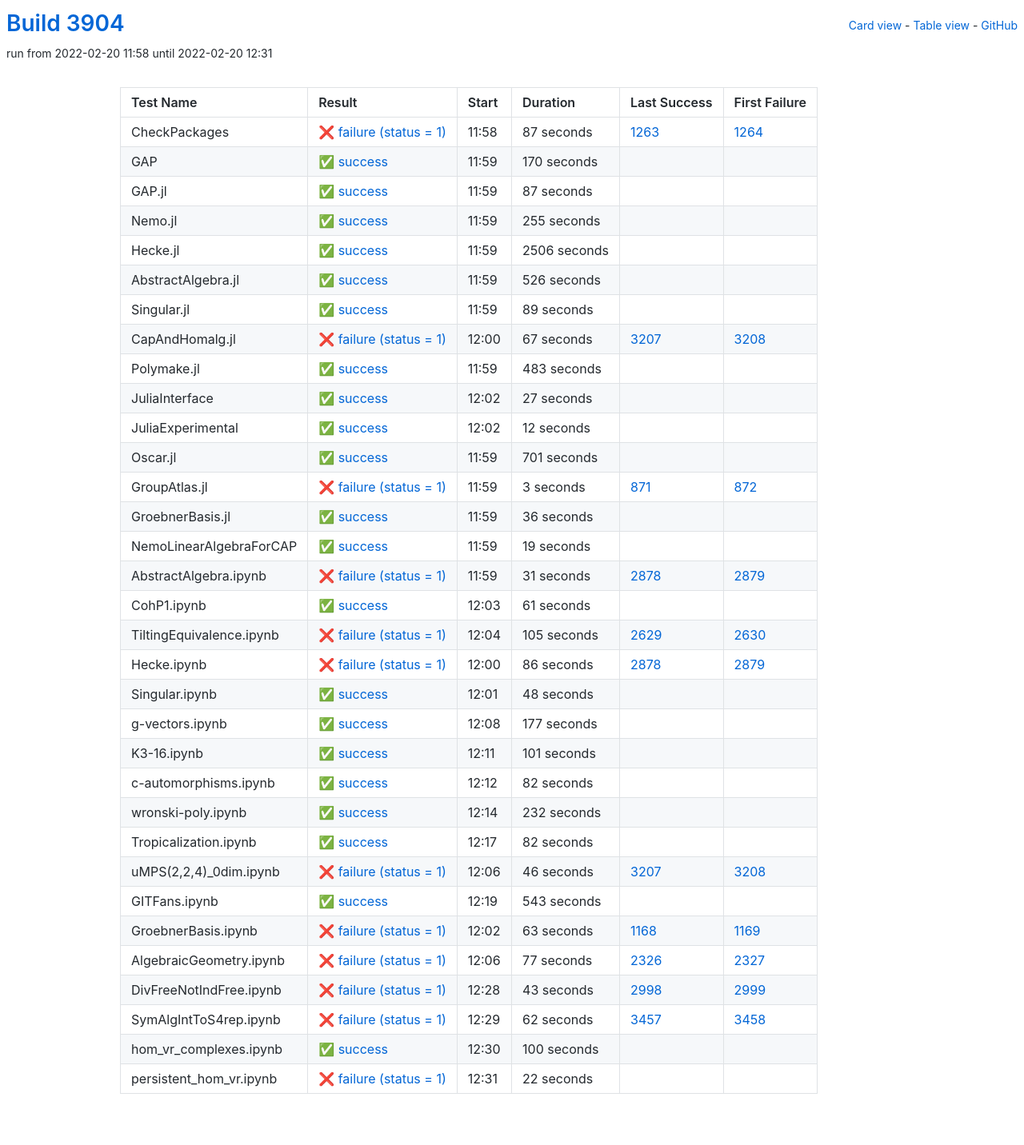
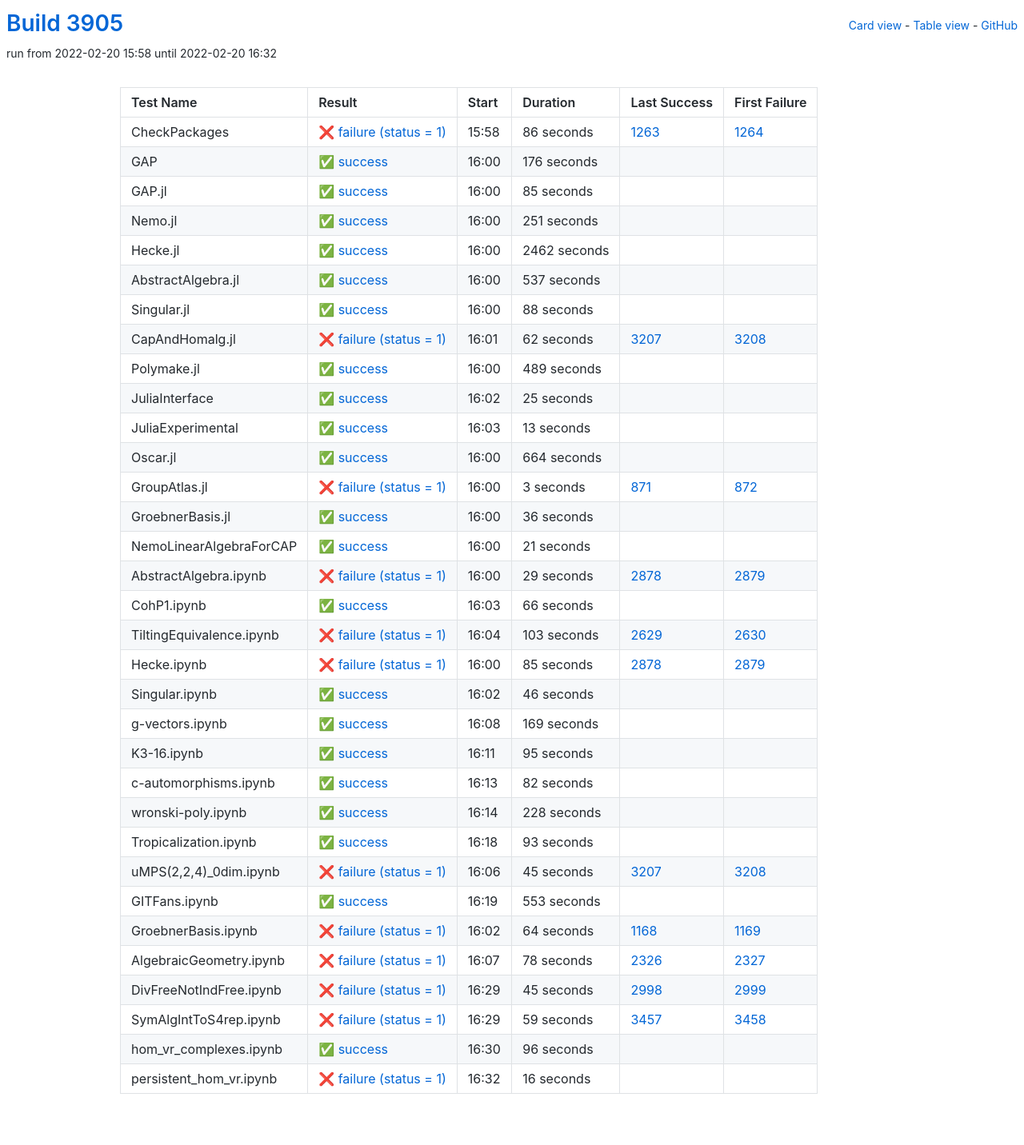
Before and after one commit to oscar-system/oscar-ci-status-stable, a Jekyll site: the page built from table.html, in a window 1280 px wide. Shown: the whole page at 80% size. Built offline with Jekyll 4.4.1, drawn with Linux system fonts in a browser that asks for light colours.

Commit message:
Build #3905

```diff
--- a/_data/ci.yml
+++ b/_data/ci.yml
@@ -1,6 +1,6 @@
 ---
-build: 3904
-build_url: https://oscarci.mathematik.uni-kl.de/job/oscar-stable/3904/
+build: 3905
+build_url: https://oscarci.mathematik.uni-kl.de/job/oscar-stable/3905/
 job: oscar-stable
 organization: oscar-system
 repo: oscar-ci-status-stable
@@ -8,152 +8,152 @@ repourl: https://github.com/oscar-system/oscar-ci-status-stable
 tests:
 - name: CheckPackages
   id: checkpackages
-  log: https://oscarci.mathematik.uni-kl.de/job/oscar-stable/3904/artifact/logs/build-3904/CheckPackages.log
-  start: 2022-02-20 11:58
+  log: https://oscarci.mathematik.uni-kl.de/job/oscar-stable/3905/artifact/logs/build-3905/CheckPackages.log
+  start: 2022-02-20 15:58
   success: false
   exitcode: 1
   status: failure
-  duration: 87
+  duration: 86
   last_success: 1263
   last_success_url: https://oscarci.mathematik.uni-kl.de/job/oscar-stable/1263/
   first_failure: 1264
   first_failure_url: https://oscarci.mathematik.uni-kl.de/job/oscar-stable/1264/
 - name: GAP
   id: gap
-  log: https://oscarci.mathematik.uni-kl.de/job/oscar-stable/3904/artifact/logs/build-3904/GAP.log
-  start: 2022-02-20 11:59
+  log: https://oscarci.mathematik.uni-kl.de/job/oscar-stable/3905/artifact/logs/build-3905/GAP.log
+  start: 2022-02-20 16:00
   success: true
   exitcode: 0
   status: success
-  duration: 170
+  duration: 176
   last_success: false
   last_success_url:
   first_failure: false
   first_failure_url:
 - name: GAP.jl
   id: gap-jl
-  log: https://oscarci.mathematik.uni-kl.de/job/oscar-stable/3904/artifact/logs/build-3904/GAP.jl.log
-  start: 2022-02-20 11:59
+  log: https://oscarci.mathematik.uni-kl.de/job/oscar-stable/3905/artifact/logs/build-3905/GAP.jl.log
+  start: 2022-02-20 16:00
   success: true
   exitcode: 0
   status: success
-  duration: 87
+  duration: 85
   last_success: false
   last_success_url:
   first_failure: false
   first_failure_url:
 - name: Nemo.jl
   id: nemo-jl
-  log: https://oscarci.mathematik.uni-kl.de/job/oscar-stable/3904/artifact/logs/build-3904/Nemo.jl.log
-  start: 2022-02-20 11:59
+  log: https://oscarci.mathematik.uni-kl.de/job/oscar-stable/3905/artifact/logs/build-3905/Nemo.jl.log
+  start: 2022-02-20 16:00
   success: true
   exitcode: 0
   status: success
-  duration: 255
+  duration: 251
   last_success: false
   last_success_url:
   first_failure: false
   first_failure_url:
 - name: Hecke.jl
   id: hecke-jl
-  log: https://oscarci.mathematik.uni-kl.de/job/oscar-stable/3904/artifact/logs/build-3904/Hecke.jl.log
-  start: 2022-02-20 11:59
+  log: https://oscarci.mathematik.uni-kl.de/job/oscar-stable/3905/artifact/logs/build-3905/Hecke.jl.log
+  start: 2022-02-20 16:00
   success: true
   exitcode: 0
   status: success
-  duration: 2506
+  duration: 2462
   last_success: false
   last_success_url:
   first_failure: false
   first_failure_url:
 - name: AbstractAlgebra.jl
   id: abstractalgebra-jl
-  log: https://oscarci.mathematik.uni-kl.de/job/oscar-stable/3904/artifact/logs/build-3904/AbstractAlgebra.jl.log
-  start: 2022-02-20 11:59
+  log: https://oscarci.mathematik.uni-kl.de/job/oscar-stable/3905/artifact/logs/build-3905/AbstractAlgebra.jl.log
+  start: 2022-02-20 16:00
   success: true
   exitcode: 0
   status: success
-  duration: 526
+  duration: 537
   last_success: false
   last_success_url:
   first_failure: false
   first_failure_url:
 - name: Singular.jl
   id: singular-jl
-  log: https://oscarci.mathematik.uni-kl.de/job/oscar-stable/3904/artifact/logs/build-3904/Singular.jl.log
-  start: 2022-02-20 11:59
+  log: https://oscarci.mathematik.uni-kl.de/job/oscar-stable/3905/artifact/logs/build-3905/Singular.jl.log
+  start: 2022-02-20 16:00
   success: true
   exitcode: 0
   status: success
-  duration: 89
+  duration: 88
   last_success: false
   last_success_url:
   first_failure: false
   first_failure_url:
 - name: CapAndHomalg.jl
   id: capandhomalg-jl
-  log: https://oscarci.mathematik.uni-kl.de/job/oscar-stable/3904/artifact/logs/build-3904/CapAndHomalg.jl.log
-  start: 2022-02-20 12:00
+  log: https://oscarci.mathematik.uni-kl.de/job/oscar-stable/3905/artifact/logs/build-3905/CapAndHomalg.jl.log
+  start: 2022-02-20 16:01
   success: false
   exitcode: 1
   status: failure
-  duration: 67
+  duration: 62
   last_success: 3207
   last_success_url: https://oscarci.mathematik.uni-kl.de/job/oscar-stable/3207/
   first_failure: 3208
   first_failure_url: https://oscarci.mathematik.uni-kl.de/job/oscar-stable/3208/
 - name: Polymake.jl
   id: polymake-jl
-  log: https://oscarci.mathematik.uni-kl.de/job/oscar-stable/3904/artifact/logs/build-3904/Polymake.jl.log
-  start: 2022-02-20 11:59
+  log: https://oscarci.mathematik.uni-kl.de/job/oscar-stable/3905/artifact/logs/build-3905/Polymake.jl.log
+  start: 2022-02-20 16:00
   success: true
   exitcode: 0
   status: success
-  duration: 483
+  duration: 489
   last_success: false
   last_success_url:
   first_failure: false
   first_failure_url:
 - name: JuliaInterface
   id: juliainterface
-  log: https://oscarci.mathematik.uni-kl.de/job/oscar-stable/3904/artifact/logs/build-3904/JuliaInterface.log
-  start: 2022-02-20 12:02
+  log: https://oscarci.mathematik.uni-kl.de/job/oscar-stable/3905/artifact/logs/build-3905/JuliaInterface.log
+  start: 2022-02-20 16:02
   success: true
   exitcode: 0
   status: success
-  duration: 27
+  duration: 25
   last_success: false
   last_success_url:
   first_failure: false
   first_failure_url:
 - name: JuliaExperimental
   id: juliaexperimental
-  log: https://oscarci.mathematik.uni-kl.de/job/oscar-stable/3904/artifact/logs/build-3904/JuliaExperimental.log
-  start: 2022-02-20 12:02
+  log: https://oscarci.mathematik.uni-kl.de/job/oscar-stable/3905/artifact/logs/build-3905/JuliaExperimental.log
+  start: 2022-02-20 16:03
   success: true
   exitcode: 0
   status: success
-  duration: 12
+  duration: 13
   last_success: false
   last_success_url:
   first_failure: false
   first_failure_url:
 - name: Oscar.jl
   id: oscar-jl
-  log: https://oscarci.mathematik.uni-kl.de/job/oscar-stable/3904/artifact/logs/build-3904/Oscar.jl.log
-  start: 2022-02-20 11:59
+  log: https://oscarci.mathematik.uni-kl.de/job/oscar-stable/3905/artifact/logs/build-3905/Oscar.jl.log
+  start: 2022-02-20 16:00
   success: true
   exitcode: 0
   status: success
-  duration: 701
+  duration: 664
   last_success: false
   last_success_url:
   first_failure: false
   first_failure_url:
 - name: GroupAtlas.jl
   id: groupatlas-jl
-  log: https://oscarci.mathematik.uni-kl.de/job/oscar-stable/3904/artifact/logs/build-3904/GroupAtlas.jl.log
-  start: 2022-02-20 11:59
+  log: https://oscarci.mathematik.uni-kl.de/job/oscar-stable/3905/artifact/logs/build-3905/GroupAtlas.jl.log
+  start: 2022-02-20 16:00
   success: false
   exitcode: 1
   status: failure
@@ -164,8 +164,8 @@ tests:
   first_failure_url: https://oscarci.mathematik.uni-kl.de/job/oscar-stable/872/
 - name: GroebnerBasis.jl
   id: groebnerbasis-jl
-  log: https://oscarci.mathematik.uni-kl.de/job/oscar-stable/3904/artifact/logs/build-3904/GroebnerBasis.jl.log
-  start: 2022-02-20 11:59
+  log: https://oscarci.mathematik.uni-kl.de/job/oscar-stable/3905/artifact/logs/build-3905/GroebnerBasis.jl.log
+  start: 2022-02-20 16:00
   success: true
   exitcode: 0
   status: success
@@ -176,104 +176,104 @@ tests:
   first_failure_url:
 - name: NemoLinearAlgebraForCAP
   id: nemolinearalgebraforcap
-  log: https://oscarci.mathematik.uni-kl.de/job/oscar-stable/3904/artifact/logs/build-3904/NemoLinearAlgebraForCAP.log
-  start: 2022-02-20 11:59
+  log: https://oscarci.mathematik.uni-kl.de/job/oscar-stable/3905/artifact/logs/build-3905/NemoLinearAlgebraForCAP.log
+  start: 2022-02-20 16:00
   success: true
   exitcode: 0
   status: success
-  duration: 19
+  duration: 21
   last_success: false
   last_success_url:
   first_failure: false
   first_failure_url:
 - name: AbstractAlgebra.ipynb
   id: abstractalgebra-ipynb
-  log: https://oscarci.mathematik.uni-kl.de/job/oscar-stable/3904/artifact/logs/build-3904/AbstractAlgebra.ipynb.log
-  start: 2022-02-20 11:59
+  log: https://oscarci.mathematik.uni-kl.de/job/oscar-stable/3905/artifact/logs/build-3905/AbstractAlgebra.ipynb.log
+  start: 2022-02-20 16:00
   success: false
   exitcode: 1
   status: failure
-  duration: 31
+  duration: 29
   last_success: 2878
   last_success_url: https://oscarci.mathematik.uni-kl.de/job/oscar-stable/2878/
   first_failure: 2879
   first_failure_url: https://oscarci.mathematik.uni-kl.de/job/oscar-stable/2879/
 - name: CohP1.ipynb
   id: cohp1-ipynb
-  log: https://oscarci.mathematik.uni-kl.de/job/oscar-stable/3904/artifact/logs/build-3904/CohP1.ipynb.log
-  start: 2022-02-20 12:03
+  log: https://oscarci.mathematik.uni-kl.de/job/oscar-stable/3905/artifact/logs/build-3905/CohP1.ipynb.log
+  start: 2022-02-20 16:03
   success: true
   exitcode: 0
   status: success
-  duration: 61
+  duration: 66
   last_success: false
   last_success_url:
   first_failure: false
   first_failure_url:
 - name: TiltingEquivalence.ipynb
   id: tiltingequivalence-ipynb
-  log: https://oscarci.mathematik.uni-kl.de/job/oscar-stable/3904/artifact/logs/build-3904/TiltingEquivalence.ipynb.log
-  start: 2022-02-20 12:04
+  log: https://oscarci.mathematik.uni-kl.de/job/oscar-stable/3905/artifact/logs/build-3905/TiltingEquivalence.ipynb.log
+  start: 2022-02-20 16:04
   success: false
   exitcode: 1
   status: failure
-  duration: 105
+  duration: 103
   last_success: 2629
   last_success_url: https://oscarci.mathematik.uni-kl.de/job/oscar-stable/2629/
   first_failure: 2630
   first_failure_url: https://oscarci.mathematik.uni-kl.de/job/oscar-stable/2630/
 - name: Hecke.ipynb
   id: hecke-ipynb
-  log: https://oscarci.mathematik.uni-kl.de/job/oscar-stable/3904/artifact/logs/build-3904/Hecke.ipynb.log
-  start: 2022-02-20 12:00
+  log: https://oscarci.mathematik.uni-kl.de/job/oscar-stable/3905/artifact/logs/build-3905/Hecke.ipynb.log
+  start: 2022-02-20 16:00
   success: false
   exitcode: 1
   status: failure
-  duration: 86
+  duration: 85
   last_success: 2878
   last_success_url: https://oscarci.mathematik.uni-kl.de/job/oscar-stable/2878/
   first_failure: 2879
   first_failure_url: https://oscarci.mathematik.uni-kl.de/job/oscar-stable/2879/
 - name: Singular.ipynb
   id: singular-ipynb
-  log: https://oscarci.mathematik.uni-kl.de/job/oscar-stable/3904/artifact/logs/build-3904/Singular.ipynb.log
-  start: 2022-02-20 12:01
+  log: https://oscarci.mathematik.uni-kl.de/job/oscar-stable/3905/artifact/logs/build-3905/Singular.ipynb.log
+  start: 2022-02-20 16:02
   success: true
   exitcode: 0
   status: success
-  duration: 48
+  duration: 46
   last_success: false
   last_success_url:
   first_failure: false
   first_failure_url:
 - name: g-vectors.ipynb
   id: g-vectors-ipynb
-  log: https://oscarci.mathematik.uni-kl.de/job/oscar-stable/3904/artifact/logs/build-3904/g-vectors.ipynb.log
-  start: 2022-02-20 12:08
+  log: https://oscarci.mathematik.uni-kl.de/job/oscar-stable/3905/artifact/logs/build-3905/g-vectors.ipynb.log
+  start: 2022-02-20 16:08
   success: true
   exitcode: 0
   status: success
-  duration: 177
+  duration: 169
   last_success: false
   last_success_url:
   first_failure: false
   first_failure_url:
 - name: K3-16.ipynb
   id: k3-16-ipynb
-  log: https://oscarci.mathematik.uni-kl.de/job/oscar-stable/3904/artifact/logs/build-3904/K3-16.ipynb.log
-  start: 2022-02-20 12:11
+  log: https://oscarci.mathematik.uni-kl.de/job/oscar-stable/3905/artifact/logs/build-3905/K3-16.ipynb.log
+  start: 2022-02-20 16:11
   success: true
   exitcode: 0
   status: success
-  duration: 101
+  duration: 95
   last_success: false
   last_success_url:
   first_failure: false
   first_failure_url:
 - name: c-automorphisms.ipynb
   id: c-automorphisms-ipynb
-  log: https://oscarci.mathematik.uni-kl.de/job/oscar-stable/3904/artifact/logs/build-3904/c-automorphisms.ipynb.log
-  start: 2022-02-20 12:12
+  log: https://oscarci.mathematik.uni-kl.de/job/oscar-stable/3905/artifact/logs/build-3905/c-automorphisms.ipynb.log
+  start: 2022-02-20 16:13
   success: true
   exitcode: 0
   status: success
@@ -284,120 +284,120 @@ tests:
   first_failure_url:
 - name: wronski-poly.ipynb
   id: wronski-poly-ipynb
-  log: https://oscarci.mathematik.uni-kl.de/job/oscar-stable/3904/artifact/logs/build-3904/wronski-poly.ipynb.log
-  start: 2022-02-20 12:14
+  log: https://oscarci.mathematik.uni-kl.de/job/oscar-stable/3905/artifact/logs/build-3905/wronski-poly.ipynb.log
+  start: 2022-02-20 16:14
   success: true
   exitcode: 0
   status: success
-  duration: 232
+  duration: 228
   last_success: false
   last_success_url:
   first_failure: false
   first_failure_url:
 - name: Tropicalization.ipynb
   id: tropicalization-ipynb
-  log: https://oscarci.mathematik.uni-kl.de/job/oscar-stable/3904/artifact/logs/build-3904/Tropicalization.ipynb.log
-  start: 2022-02-20 12:17
+  log: https://oscarci.mathematik.uni-kl.de/job/oscar-stable/3905/artifact/logs/build-3905/Tropicalization.ipynb.log
+  start: 2022-02-20 16:18
   success: true
   exitcode: 0
   status: success
-  duration: 82
+  duration: 93
   last_success: false
   last_success_url:
   first_failure: false
   first_failure_url:
 - name: uMPS(2,2,4)_0dim.ipynb
   id: umps-2-2-4-0dim-ipynb
-  log: https://oscarci.mathematik.uni-kl.de/job/oscar-stable/3904/artifact/logs/build-3904/uMPS-2-2-4-_0dim.ipynb.log
-  start: 2022-02-20 12:06
+  log: https://oscarci.mathematik.uni-kl.de/job/oscar-stable/3905/artifact/logs/build-3905/uMPS-2-2-4-_0dim.ipynb.log
+  start: 2022-02-20 16:06
   success: false
   exitcode: 1
   status: failure
-  duration: 46
+  duration: 45
   last_success: 3207
   last_success_url: https://oscarci.mathematik.uni-kl.de/job/oscar-stable/3207/
   first_failure: 3208
   first_failure_url: https://oscarci.mathematik.uni-kl.de/job/oscar-stable/3208/
 - name: GITFans.ipynb
   id: gitfans-ipynb
-  log: https://oscarci.mathematik.uni-kl.de/job/oscar-stable/3904/artifact/logs/build-3904/GITFans.ipynb.log
-  start: 2022-02-20 12:19
+  log: https://oscarci.mathematik.uni-kl.de/job/oscar-stable/3905/artifact/logs/build-3905/GITFans.ipynb.log
+  start: 2022-02-20 16:19
   success: true
   exitcode: 0
   status: success
-  duration: 543
+  duration: 553
   last_success: false
   last_success_url:
   first_failure: false
   first_failure_url:
 - name: GroebnerBasis.ipynb
   id: groebnerbasis-ipynb
-  log: https://oscarci.mathematik.uni-kl.de/job/oscar-stable/3904/artifact/logs/build-3904/GroebnerBasis.ipynb.log
-  start: 2022-02-20 12:02
+  log: https://oscarci.mathematik.uni-kl.de/job/oscar-stable/3905/artifact/logs/build-3905/GroebnerBasis.ipynb.log
+  start: 2022-02-20 16:02
   success: false
   exitcode: 1
   status: failure
-  duration: 63
+  duration: 64
   last_success: 1168
   last_success_url: https://oscarci.mathematik.uni-kl.de/job/oscar-stable/1168/
   first_failure: 1169
   first_failure_url: https://oscarci.mathematik.uni-kl.de/job/oscar-stable/1169/
 - name: AlgebraicGeometry.ipynb
   id: algebraicgeometry-ipynb
-  log: https://oscarci.mathematik.uni-kl.de/job/oscar-stable/3904/artifact/logs/build-3904/AlgebraicGeometry.ipynb.log
-  start: 2022-02-20 12:06
+  log: https://oscarci.mathematik.uni-kl.de/job/oscar-stable/3905/artifact/logs/build-3905/AlgebraicGeometry.ipynb.log
+  start: 2022-02-20 16:07
   success: false
   exitcode: 1
   status: failure
-  duration: 77
+  duration: 78
   last_success: 2326
   last_success_url: https://oscarci.mathematik.uni-kl.de/job/oscar-stable/2326/
   first_failure: 2327
   first_failure_url: https://oscarci.mathematik.uni-kl.de/job/oscar-stable/2327/
 - name: DivFreeNotIndFree.ipynb
   id: divfreenotindfree-ipynb
-  log: https://oscarci.mathematik.uni-kl.de/job/oscar-stable/3904/artifact/logs/build-3904/DivFreeNotIndFree.ipynb.log
-  start: 2022-02-20 12:28
+  log: https://oscarci.mathematik.uni-kl.de/job/oscar-stable/3905/artifact/logs/build-3905/DivFreeNotIndFree.ipynb.log
+  start: 2022-02-20 16:29
   success: false
   exitcode: 1
   status: failure
-  duration: 43
+  duration: 45
   last_success: 2998
   last_success_url: https://oscarci.mathematik.uni-kl.de/job/oscar-stable/2998/
   first_failure: 2999
   first_failure_url: https://oscarci.mathematik.uni-kl.de/job/oscar-stable/2999/
 - name: SymAlgIntToS4rep.ipynb
   id: symalginttos4rep-ipynb
-  log: https://oscarci.mathematik.uni-kl.de/job/oscar-stable/3904/artifact/logs/build-3904/SymAlgIntToS4rep.ipynb.log
-  start: 2022-02-20 12:29
+  log: https://oscarci.mathematik.uni-kl.de/job/oscar-stable/3905/artifact/logs/build-3905/SymAlgIntToS4rep.ipynb.log
+  start: 2022-02-20 16:29
   success: false
   exitcode: 1
   status: failure
-  duration: 62
+  duration: 59
   last_success: 3457
   last_success_url: https://oscarci.mathematik.uni-kl.de/job/oscar-stable/3457/
   first_failure: 3458
   first_failure_url: https://oscarci.mathematik.uni-kl.de/job/oscar-stable/3458/
 - name: hom_vr_complexes.ipynb
   id: hom-vr-complexes-ipynb
-  log: https://oscarci.mathematik.uni-kl.de/job/oscar-stable/3904/artifact/logs/build-3904/hom_vr_complexes.ipynb.log
-  start: 2022-02-20 12:30
+  log: https://oscarci.mathematik.uni-kl.de/job/oscar-stable/3905/artifact/logs/build-3905/hom_vr_complexes.ipynb.log
+  start: 2022-02-20 16:30
   success: true
   exitcode: 0
   status: success
-  duration: 100
+  duration: 96
   last_success: false
   last_success_url:
   first_failure: false
   first_failure_url:
 - name: persistent_hom_vr.ipynb
   id: persistent-hom-vr-ipynb
-  log: https://oscarci.mathematik.uni-kl.de/job/oscar-stable/3904/artifact/logs/build-3904/persistent_hom_vr.ipynb.log
-  start: 2022-02-20 12:31
+  log: https://oscarci.mathematik.uni-kl.de/job/oscar-stable/3905/artifact/logs/build-3905/persistent_hom_vr.ipynb.log
+  start: 2022-02-20 16:32
   success: false
   exitcode: 1
   status: failure
-  duration: 22
+  duration: 16
   last_success: false
   last_success_url:
   first_failure: false
```
Also changed, not shown: README.md.
